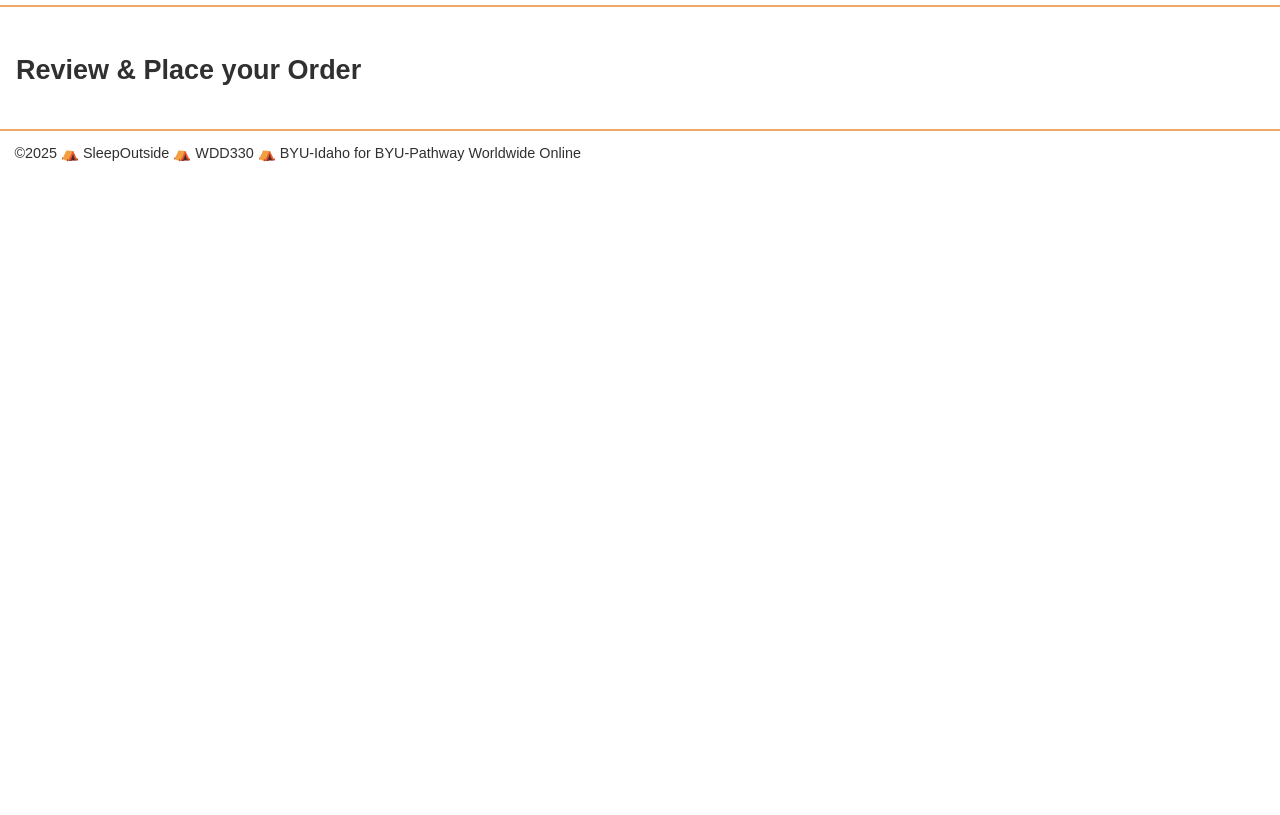
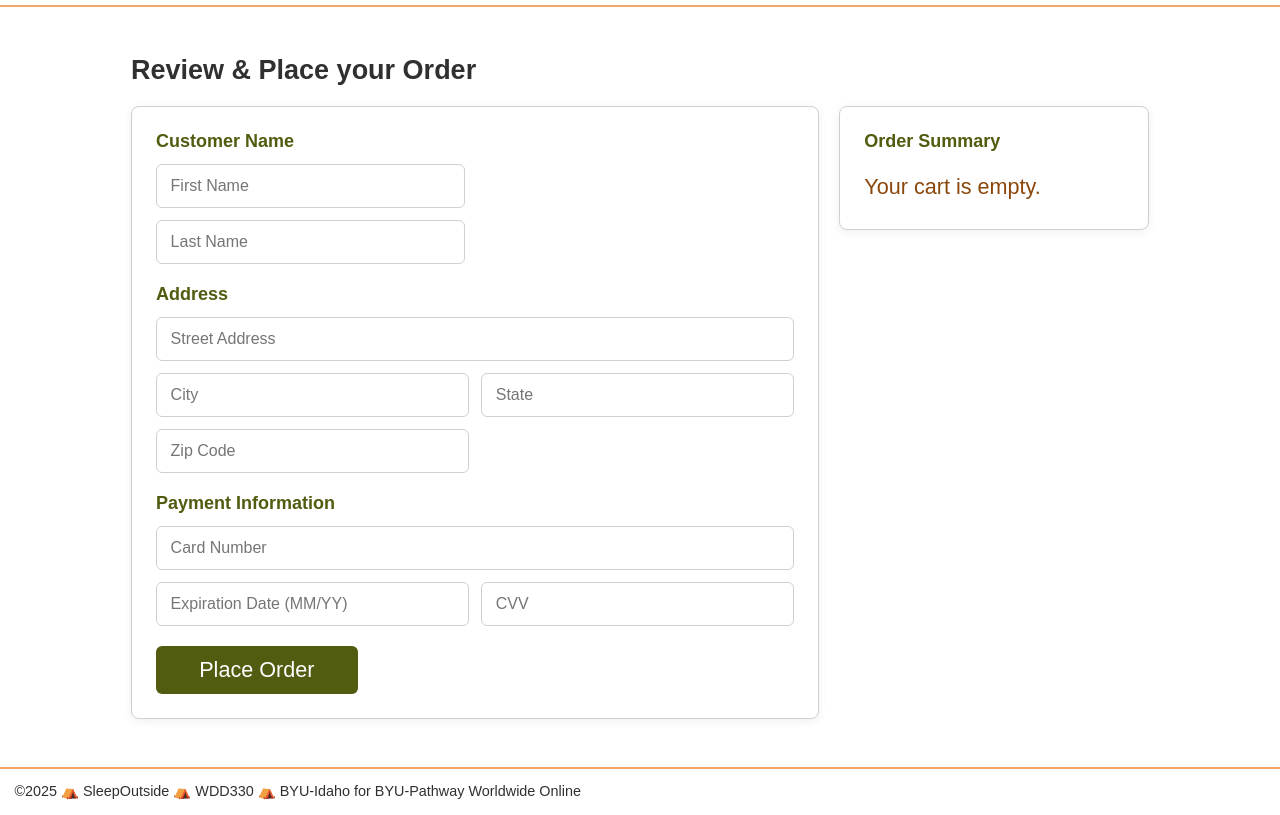
Before and after one commit to Mendenhk/www330-Sleep-Outside, a website: page src/checkout/index.html in a window 1280 px wide. Shown: the part 71-886 px from the top of the page. Before the commit the page ends 800 px from the top, so only its background shows below. Drawn offline with Linux system fonts and the light colour scheme; files that its build step writes are made by us from their sources; files whose address does not match are found by name.

Commit message:
Implemented working checkout functionality

```diff
--- a/src/checkout/index.html
+++ b/src/checkout/index.html
@@ -1,6 +1,7 @@
 <!doctype html>
 
 <html lang="en">
+
 <head>
   <meta charset="UTF-8" />
 
@@ -8,7 +9,7 @@
 
   <title>Sleep Outside | Checkout</title>
 
-    <link rel="stylesheet" href="css/style.css" />
+  <link rel="stylesheet" href="../css/style.css" />
 
   <script src="../js/checkout.js" type="module"></script>
 </head>
@@ -17,11 +18,38 @@
   <header id="main-header" class="divider"></header>
 
   <main class="divider">
-      <section class="products">
+    <section class="products checkout">
       <h2>Review & Place your Order</h2>
+      <form class="checkout-form" method="post">
+        <div class="checkout-form__section">
+          <p>Customer Name</p>
+          <input type="text" name="first-name" id="first-name" placeholder="First Name" required />
+          <input type="text" name="last-name" id="last-name" placeholder="Last Name" required />
+        </div>
+        <div class="checkout-form__section checkout-form__section--address">
+          <p>Address</p>
+          <input type="text" name="street-address" id="street-address" placeholder="Street Address" required />
+          <input type="text" name="city" id="city" placeholder="City" required />
+          <input type="text" name="state" id="state" placeholder="State" required />
+          <input type="text" name="zip" id="zip" placeholder="Zip Code" required />
+        </div>
+        <div class="checkout-form__section checkout-form__section--payment">
+          <p>Payment Information</p>
+          <input type="text" name="card-number" id="card-number" placeholder="Card Number" required />
+          <input type="text" name="expiration-date" id="expiration-date" placeholder="Expiration Date (MM/YY)"
+            required />
+          <input type="text" name="cvv" id="cvv" placeholder="CVV" required />
+        </div>
+        <button type="submit">Place Order</button>
+      </form>
+      <section class="order-summary">
+        <p>Order Summary</p>
+        <div id="order-summary"></div>
+      </section>
     </section>
   </main>
 
   <footer id="main-footer"></footer>
 </body>
+
 </html>
--- a/src/css/style.css
+++ b/src/css/style.css
@@ -320,6 +320,32 @@ button {
   display: none;
 }
 
+.cart-footer {
+  display: grid;
+  justify-items: end;
+  gap: 0.75rem;
+  margin-top: 1rem;
+}
+
+.cart-total {
+  padding: 0;
+  font-weight: bold;
+}
+
+.checkout-link {
+  display: inline-block;
+  padding: 0.7em 1.5em;
+  background-color: var(--secondary-color);
+  color: white;
+  border-radius: 6px;
+  text-decoration: none;
+  font-weight: bold;
+}
+
+.checkout-link:hover {
+  background-color: var(--tertiary-color);
+}
+
 /* End cart total cost */
 
 @media screen and (min-width: 500px) {
@@ -524,3 +550,150 @@ footer {
   transform: translateY(0);
   box-shadow: none;
 }
+
+/* Checkout */
+.checkout {
+  max-width: 1050px;
+  margin: 2rem auto;
+  display: grid;
+  grid-template-columns: minmax(0, 1fr);
+  gap: 1.25rem;
+}
+
+.checkout h2 {
+  margin-bottom: 0;
+}
+
+.checkout-form,
+.order-summary {
+  background-color: #fff;
+  border: 1px solid var(--light-grey);
+  border-radius: 8px;
+  box-shadow: 0 2px 8px rgba(48, 48, 48, 0.08);
+}
+
+.checkout-form {
+  display: grid;
+  gap: 1.25rem;
+  padding: 1rem;
+}
+
+.checkout-form__section {
+  display: grid;
+  grid-template-columns: 1fr;
+  gap: 0.75rem;
+}
+
+.checkout-form__section p,
+.order-summary > p {
+  padding: 0;
+  font-weight: bold;
+  color: var(--secondary-color);
+}
+
+.checkout-form input {
+  width: 100%;
+  min-height: 44px;
+  padding: 0.7em 0.85em;
+  border: 1px solid var(--light-grey);
+  border-radius: 6px;
+  font-size: 1rem;
+  color: var(--dark-grey);
+  outline: none;
+  transition:
+    border-color 0.2s ease,
+    box-shadow 0.2s ease;
+}
+
+.checkout-form input:focus {
+  border-color: var(--secondary-color);
+  box-shadow: 0 0 0 3px rgba(82, 91, 15, 0.15);
+}
+
+.checkout-form button {
+  width: 100%;
+  min-height: 48px;
+  margin: 0;
+  border-radius: 6px;
+  transition:
+    background-color 0.2s ease,
+    transform 0.2s ease;
+}
+
+.checkout-form button:hover {
+  background-color: var(--tertiary-color);
+  transform: translateY(-1px);
+}
+
+.order-summary {
+  padding: 1rem;
+}
+
+#order-summary {
+  display: grid;
+  gap: 0.4rem;
+  margin-top: 0.75rem;
+}
+
+#order-summary p {
+  display: flex;
+  justify-content: space-between;
+  gap: 1rem;
+  padding: 0.35rem 0;
+  border-bottom: 1px solid #eeeeee;
+}
+
+#order-summary p:last-child {
+  margin-top: 0.25rem;
+  border-bottom: 0;
+  color: var(--tertiary-color);
+  font-size: var(--large-font);
+}
+
+@media screen and (min-width: 700px) {
+  .checkout {
+    grid-template-columns: minmax(0, 2fr) minmax(260px, 0.9fr);
+    align-items: start;
+  }
+
+  .checkout h2 {
+    grid-column: 1 / -1;
+  }
+
+  .checkout-form {
+    grid-template-columns: repeat(2, minmax(0, 1fr));
+    padding: 1.5rem;
+  }
+
+  .checkout-form__section--address,
+  .checkout-form__section--payment,
+  .checkout-form button {
+    grid-column: 1 / -1;
+  }
+
+  .checkout-form__section--address,
+  .checkout-form__section--payment {
+    grid-template-columns: repeat(2, minmax(0, 1fr));
+  }
+
+  .checkout-form__section--address p,
+  .checkout-form__section--payment p {
+    grid-column: 1 / -1;
+  }
+
+  .checkout-form__section--address #street-address,
+  .checkout-form__section--payment #card-number {
+    grid-column: 1 / -1;
+  }
+
+  .checkout-form button {
+    width: auto;
+    justify-self: start;
+  }
+
+  .order-summary {
+    position: sticky;
+    top: 1rem;
+    padding: 1.5rem;
+  }
+}
--- /dev/null
+++ b/src/js/CheckoutProcess.mjs
@@ -0,0 +1,68 @@
+import { getLocalStorage } from "./utils.mjs";
+
+export default class CheckoutProcess {
+  constructor(key, outputSelector) {
+    this.key = key;
+    this.outputSelector = outputSelector;
+    this.cartItems = [];
+    this.itemTotal = 0;
+    this.shippingCost = 0;
+    this.tax = 0;
+    this.orderTotal = 0;
+  }
+
+  init() {
+    this.cartItems = getLocalStorage(this.key) || [];
+    this.calculateItemSubtotal();
+    this.displayItemSubtotal();
+  }
+
+  calculateItemSubtotal() {
+    this.itemTotal = this.cartItems.reduce(
+      (total, item) => total + Number(item.FinalPrice) * (item.quantity || 1),
+      0,
+    );
+  }
+
+  calculateOrderTotal() {
+    this.calculateItemSubtotal();
+    this.tax = this.itemTotal * 0.06;
+    this.shippingCost =
+      this.cartItems.length > 0 ? 10 + (this.cartItems.length - 1) * 2 : 0;
+    this.orderTotal = this.itemTotal + this.tax + this.shippingCost;
+    this.displayOrderSummary();
+  }
+
+  displayItemSubtotal() {
+    const summaryElement = document.querySelector(this.outputSelector);
+
+    if (!summaryElement) return;
+
+    if (this.cartItems.length === 0) {
+      summaryElement.innerHTML = "<p>Your cart is empty.</p>";
+      return;
+    }
+
+    summaryElement.innerHTML = `
+      <p><span>Subtotal</span><strong>$${this.itemTotal.toFixed(2)}</strong></p>
+    `;
+  }
+
+  displayOrderSummary() {
+    const summaryElement = document.querySelector(this.outputSelector);
+
+    if (!summaryElement) return;
+
+    if (this.cartItems.length === 0) {
+      summaryElement.innerHTML = "<p>Your cart is empty.</p>";
+      return;
+    }
+
+    summaryElement.innerHTML = `
+      <p><span>Subtotal</span><strong>$${this.itemTotal.toFixed(2)}</strong></p>
+      <p><span>Tax</span><strong>$${this.tax.toFixed(2)}</strong></p>
+      <p><span>Shipping Estimate</span><strong>$${this.shippingCost.toFixed(2)}</strong></p>
+      <p><span>Order Total</span><strong>$${this.orderTotal.toFixed(2)}</strong></p>
+    `;
+  }
+}
--- a/src/js/cart.js
+++ b/src/js/cart.js
@@ -59,7 +59,10 @@ function renderCartContents() {
   if (!footerElement) {
     footerElement = document.createElement("div");
     footerElement.className = "cart-footer";
-    footerElement.innerHTML = `<p class="cart-total"></p>`;
+    footerElement.innerHTML = `
+      <p class="cart-total"></p>
+      <a class="checkout-link" href="../checkout/">Checkout</a>
+    `;
     document.querySelector(".products").appendChild(footerElement);
   }
 
--- a/src/js/checkout.js
+++ b/src/js/checkout.js
@@ -1,3 +1,15 @@
 import { loadHeaderFooter } from "./utils.mjs";
+import CheckoutProcess from "./CheckoutProcess.mjs";
+
+const checkoutProcess = new CheckoutProcess("so-cart", "#order-summary");
+checkoutProcess.init();
+
+document.querySelector("#zip").addEventListener("input", (event) => {
+  if (event.target.value.trim()) {
+    checkoutProcess.calculateOrderTotal();
+  } else {
+    checkoutProcess.displayItemSubtotal();
+  }
+});
 
 loadHeaderFooter();
```
Lines whose indentation alone changed are shown as unchanged.
